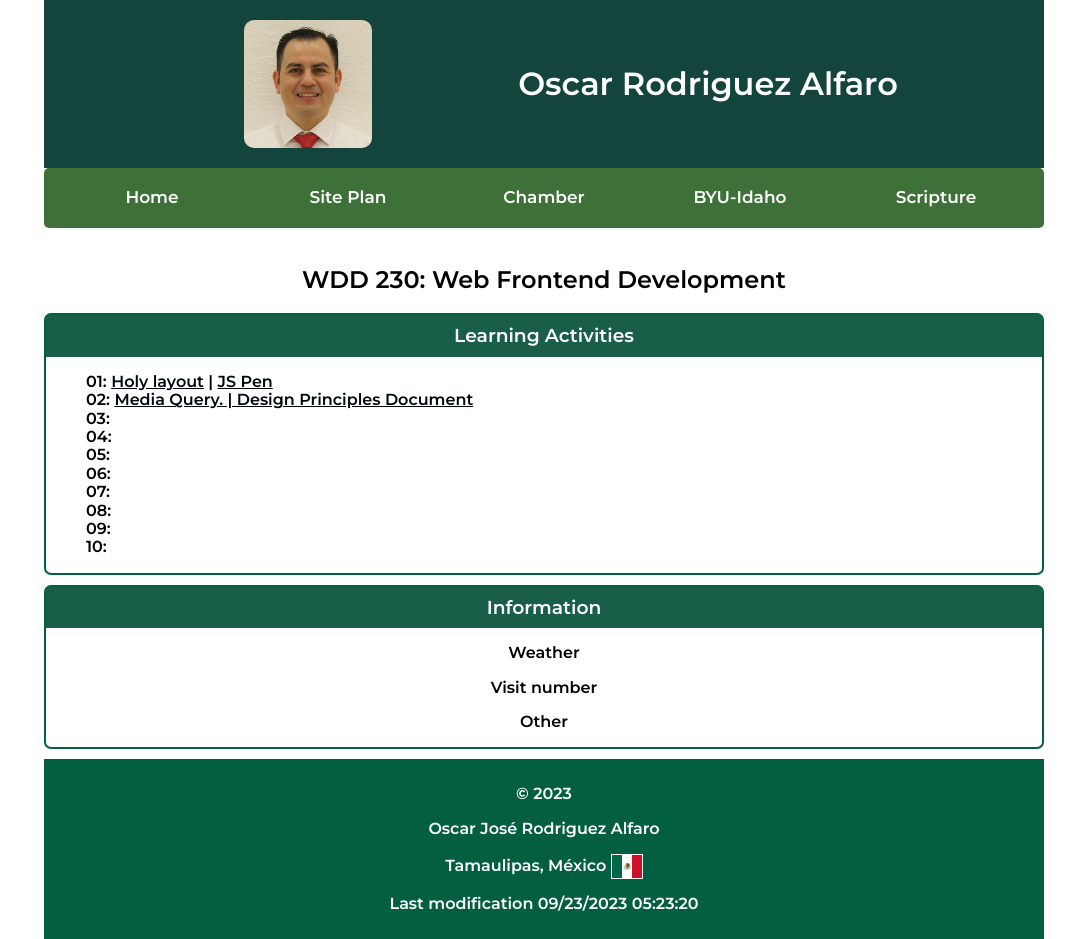
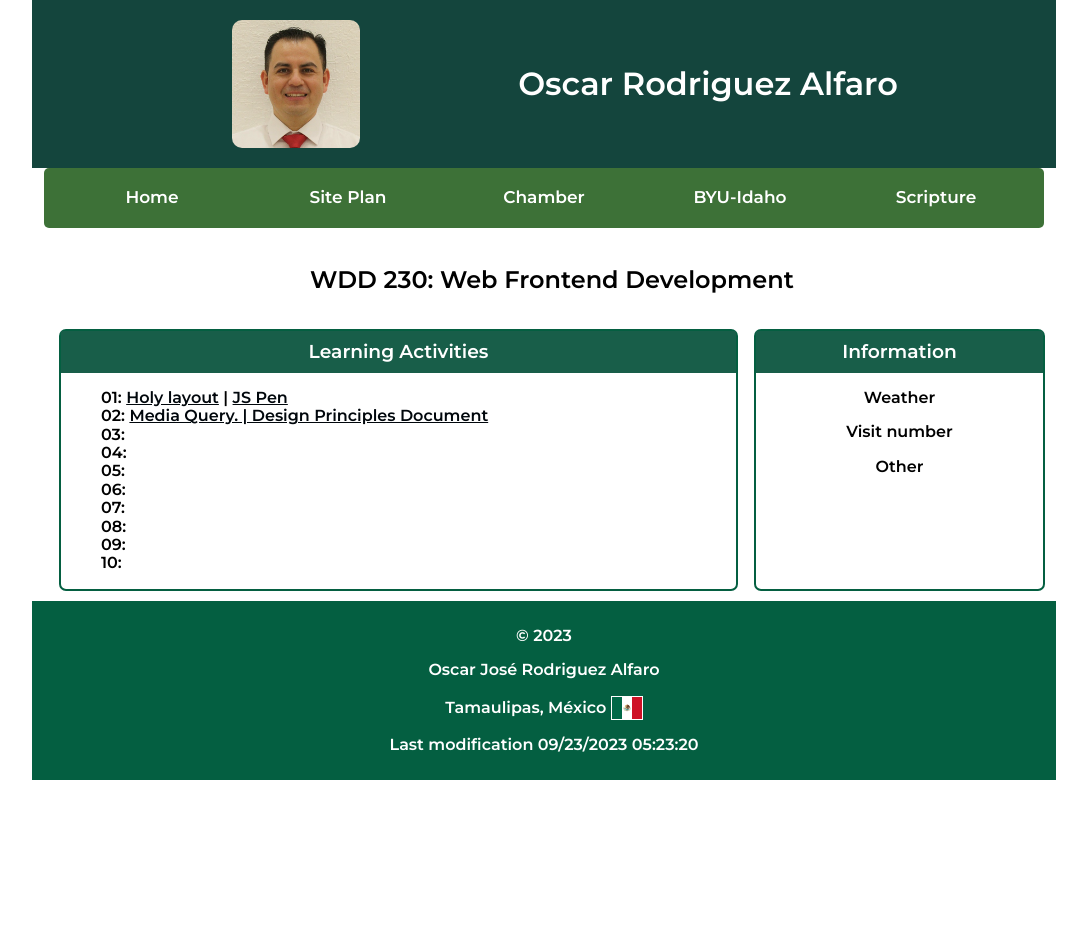
Before and after one commit to itdeveloping/wdd230, a PHP site: page / in a window 1280 px wide. Shown: the whole page, without its empty margins (96-1183 px from the left). After the commit the page ends 780 px from the top, so only its background shows below. Run offline with PHP 8.4, Linux system fonts and the light colour scheme.

Commit message:
finished

```diff
--- a/index.html
+++ b/index.html
@@ -22,12 +22,12 @@
     <link rel="icon" type="image/png" sizes="96x96" href="images/favicon-96x96.png">
     <link rel="icon" type="image/png" sizes="16x16" href="images/favicon-16x16.png">
     <link rel="manifest" href="images/manifest.json">
+    <link rel="stylesheet" href="styles/normalize.css">
     <link rel="stylesheet" href="styles/base.css">
     <link rel="stylesheet" href="styles/larger.css">
     <!-- Alternative link
     <link rel="stylesheet" href="https://cdnjs.cloudflare.com/ajax/libs/normalize/8.0.1/normalize.min.css">
 -->
-    <link rel="stylesheet" href="styles/normalize.css">
     <meta name="msapplication-TileColor" content="#ffffff">
     <meta name="msapplication-TileImage" content="images/ms-icon-144x144.png">
     <meta name="theme-color" content="#ffffff">
--- a/styles/base.css
+++ b/styles/base.css
@@ -61,10 +61,11 @@ nav a:hover {
 }
 
 main {
-    max-width: 1000px;
+    max-width: 970px;
     margin: 0 auto 0 auto;
     border-radius: 5px;
-    display: flex;
+    display: grid;
+    grid-template-columns: 100%;
 }
 
 main h2 {
--- a/styles/larger.css
+++ b/styles/larger.css
@@ -14,7 +14,7 @@
     }
 
     header {
-        max-width: 1000px;
+        max-width: 1024px;
         margin: 0 auto 0 auto;
         display: grid;
         grid-template-columns: repeat(4, auto);
@@ -64,10 +64,16 @@
     }
 
     main {
+        max-width: 970px;
         margin: 0 auto 0 auto;
         border-radius: 5px;
-        display: flex;
+        display: grid;
+        grid-template-columns: 70% 30%;
+        gap: 1rem;
+    }
 
+    main h2 {
+        grid-column: 1/3;
     }
 
     main section .card {
@@ -99,7 +105,7 @@
     }
 
     footer {
-        max-width: 1000px;
+        max-width: 1024px;
         margin: 0 auto 0 auto;
         text-align: center;
         background-color: #045f41;
```
